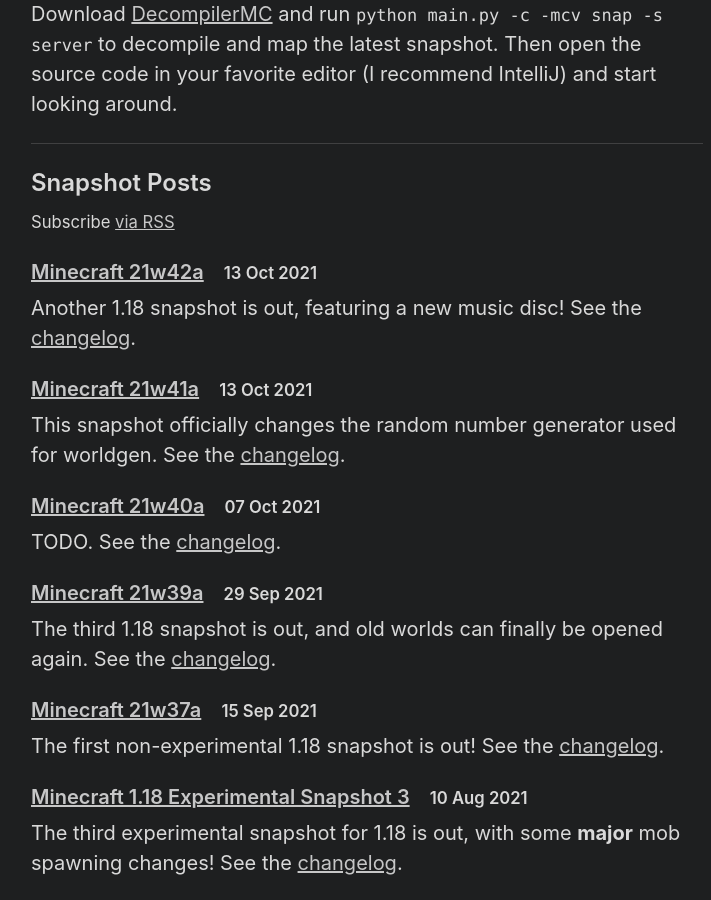
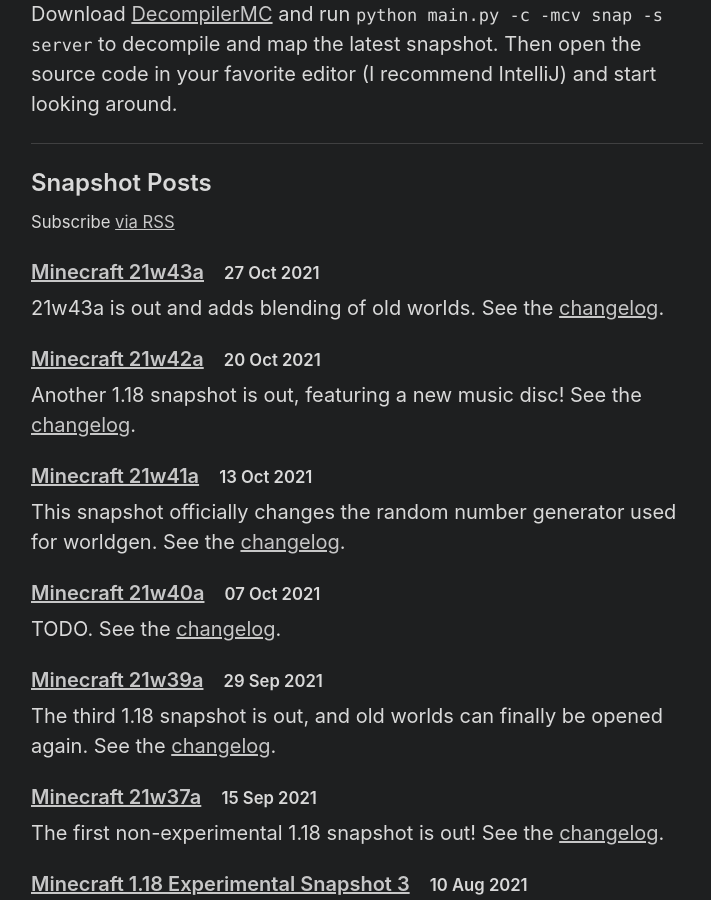
Before and after one commit to Tisawesomeness/tisawesomeness.github.io, a Jekyll site: the page built from snapshots.html, in a window 1280 px wide and 900 px high, scrolled down 542 px. Shown: the whole window, without its empty margins (273-984 px from the left). Built offline with Jekyll 4.4.1, drawn with Linux system fonts in a browser that asks for light colours.

Commit message:
Add 21w43a

```diff
--- a/snapshots/_posts/2021-10-20-21w42a.md
+++ b/snapshots/_posts/2021-10-20-21w42a.md
@@ -1,7 +1,7 @@
 ---
 layout: post
 title: "Minecraft 21w42a"
-date: 2021-10-13 12:42:19 -0500
+date: 2021-10-20 12:42:19 -0500
 ---
 
 Another 1.18 snapshot is out, featuring a new music disc! See the [changelog](https://www.minecraft.net/en-us/article/minecraft-snapshot-21w42a).
--- /dev/null
+++ b/snapshots/_posts/2021-10-27-21w43a.md
@@ -0,0 +1,15 @@
+---
+layout: post
+title: "Minecraft 21w43a"
+date: 2021-10-27 13:27:35 -0500
+---
+
+21w43a is out and adds blending of old worlds. See the [changelog](https://www.minecraft.net/en-us/article/minecraft-snapshot-21w43a).
+
+# Upgrading Old Worlds
+
+All bedrock between y=0 and y=4 (hardcoded) is replaced with deepslate, regardless of whether a player placed it or not.
+
+# Item Shadowing Fix
+
+[Item shadowing](https://www.youtube.com/watch?v=i8_FPyn20ns) has been fixed. Now the game clears the player's inventory slot after updating the container, instead of before.
```
